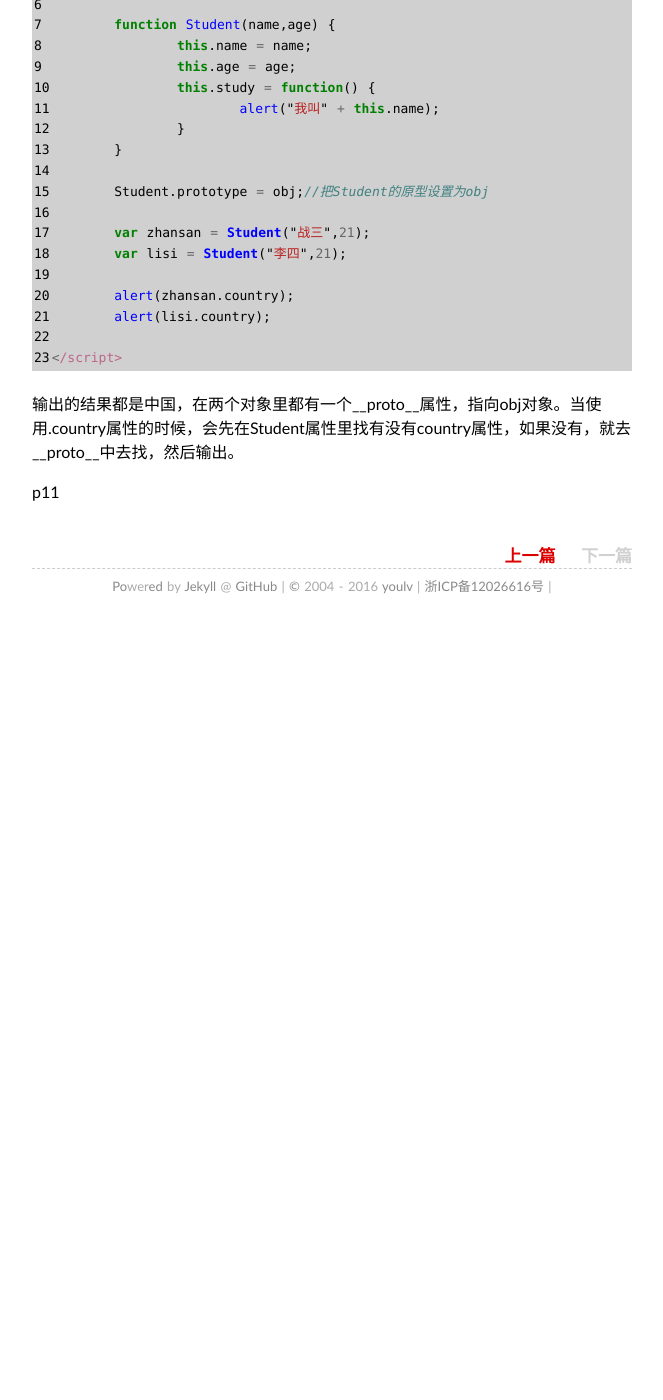
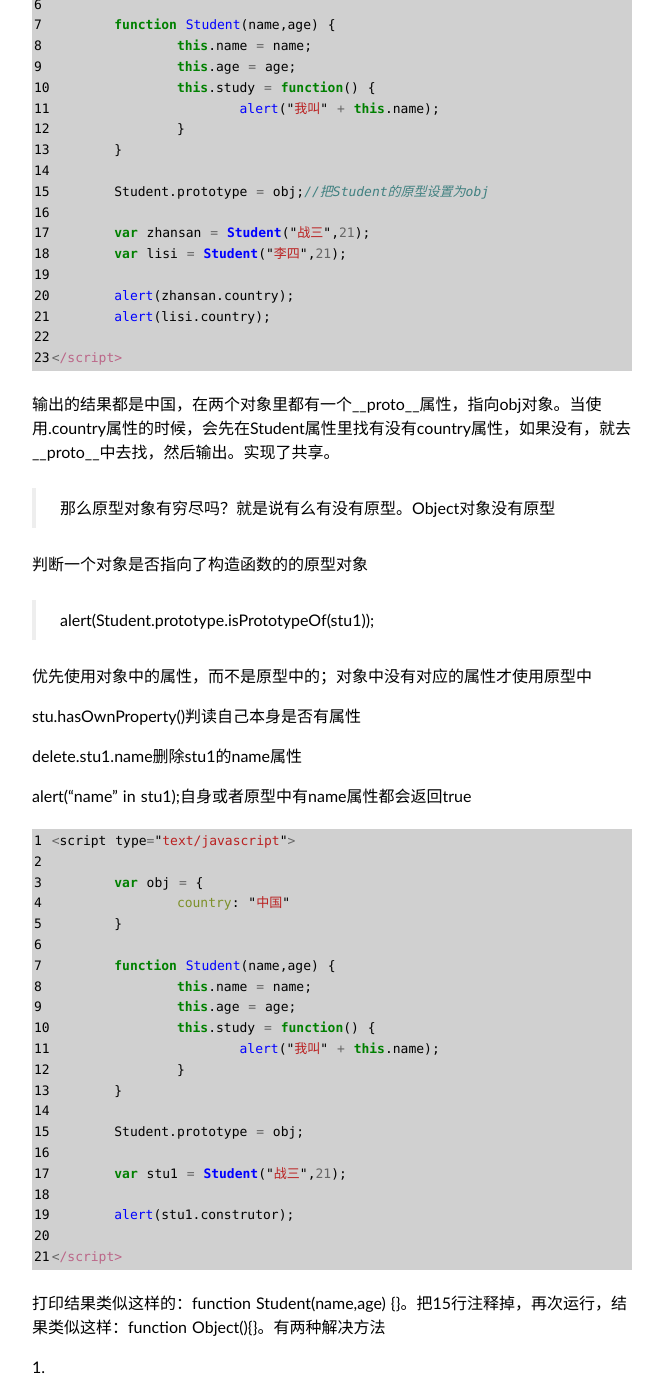
Before and after one commit to aliveaway/aliveaway.github.io, a Jekyll site: the page built from _posts/2016-10-04-js-oop.md, in a window 1280 px wide and 1400 px high, scrolled down 2817 px. Shown: the whole window, without its empty margins (308-971 px from the left). Built offline with Jekyll 4.4.1, drawn with Linux system fonts in a browser that asks for light colours; comment, search, counter and statistics services are not loaded; before the commit the page ends 3447 px from its top, so only the background shows below that; some of the changed text lies outside the part shown.

Commit message:
2016-10-06

```diff
--- a/_posts/2016-10-04-js-oop.md
+++ b/_posts/2016-10-04-js-oop.md
@@ -151,6 +151,138 @@ ECMAScript有2种开发模式，函数式和面向对象。
 </script>
 {% endhighlight %}
 
-输出的结果都是中国，在两个对象里都有一个__proto__属性，指向obj对象。当使用.country属性的时候，会先在Student属性里找有没有country属性，如果没有，就去__proto__中去找，然后输出。
+输出的结果都是中国，在两个对象里都有一个__proto__属性，指向obj对象。当使用.country属性的时候，会先在Student属性里找有没有country属性，如果没有，就去__proto__中去找，然后输出。实现了共享。
 
-p11
+> 那么原型对象有穷尽吗？就是说有么有没有原型。Object对象没有原型
+
+判断一个对象是否指向了构造函数的的原型对象
+
+> alert(Student.prototype.isPrototypeOf(stu1));
+
+优先使用对象中的属性，而不是原型中的；对象中没有对应的属性才使用原型中
+
+stu.hasOwnProperty()判读自己本身是否有属性
+
+delete.stu1.name删除stu1的name属性
+
+alert("name" in stu1);自身或者原型中有name属性都会返回true
+
+{% highlight javascript linenos %}
+<script type="text/javascript">
+
+	var obj = {
+		country: "中国"
+	}
+
+	function Student(name,age) {
+		this.name = name;
+		this.age = age;
+		this.study = function() {
+			alert("我叫" + this.name);
+		}
+	}
+
+	Student.prototype = obj;
+
+	var stu1 = Student("战三",21);
+
+	alert(stu1.construtor);
+
+</script>
+{% endhighlight %}
+
+打印结果类似这样的：function Student(name,age) {}。把15行注释掉，再次运行，结果类似这样：function Object(){}。有两种解决方法
+
+1.
+
+{% highlight javascript linenos %}
+<script type="text/javascript">
+
+	var obj = {
+		construtor: Student,
+		country: "中国"
+	}
+
+	function Student(name,age) {
+		this.name = name;
+		this.age = age;
+		this.study = function() {
+			alert("我叫" + this.name);
+		}
+	}
+
+	Student.prototype = obj;
+
+	var stu1 = Student("战三",21);
+
+	alert(stu1.construtor);
+
+</script>
+{% endhighlight %}
+
+2.
+
+{% highlight javascript linenos %}
+<script type="text/javascript">
+
+	function Student(name,age) {
+		this.name = name;
+		this.age = age;
+		this.study = function() {
+			alert("我叫" + this.name);
+		}
+	}
+
+	Student.prototype.country = "中国";
+
+	var stu1 = Student("战三",21);
+
+	alert(stu1.construtor);
+
+</script>
+{% endhighlight %}
+
+推荐使用第一种。原型可以实现数据的共享。
+
+# 构造函数+原型 模式
+
+{% highlight javascript linenos %}
+<script type="text/javascript">
+
+	function Student(name,age) {
+		this.name = name;
+		this.age = age;
+		this.family = ["爸爸","妈妈"];
+	}
+
+	//所以对象共享内容定义在原型对象中
+	Student.prototype = {
+		fun:function() {
+			return this.name + this.age;
+		}
+	};
+
+</script>
+{% endhighlight %}
+
+# 动态原型
+
+{% highlight javascript linenos %}
+<script type="text/javascript">
+
+	function Student(name,age) {
+		this.name = name;
+		this.age = age;
+		this.family = ["爸爸","妈妈"];
+
+		//防止第二次初始化
+		if (typeof this.fun != "function") {
+			Student.prototype.fun = function(){
+				return this.name + this.age;
+			}
+		}
+
+	}
+
+</script>
+{% endhighlight %}
```
